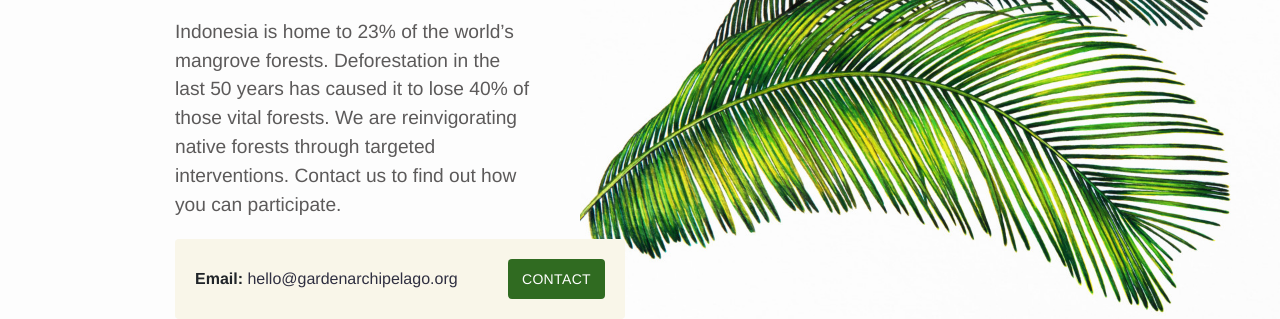
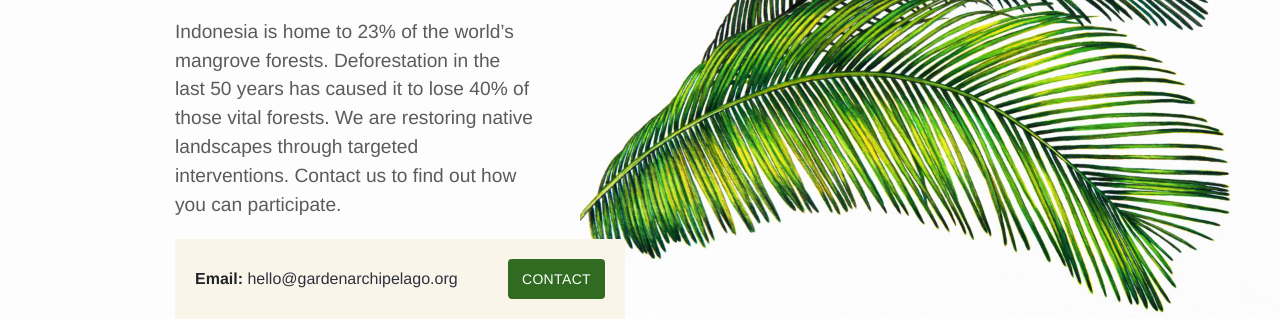
Before and after one commit to garden-archipelago/garden-archipelago.github.io, a Jekyll site: the page built from index.md, in a window 1280 px wide. Shown: the part 324-643 px from the top of the page. Built offline with Jekyll 4.4.1, drawn with Linux system fonts in a browser that asks for light colours.

Commit message:
Update index.md

```diff
--- a/index.md
+++ b/index.md
@@ -10,4 +10,4 @@
 
 # Littoral Reforestation
 
-Indonesia is home to 23% of the world’s mangrove forests. Deforestation in the last 50 years has caused it to lose 40% of those vital forests. We are reinvigorating native forests through targeted interventions. Contact us to find out how you can participate.
+Indonesia is home to 23% of the world’s mangrove forests. Deforestation in the last 50 years has caused it to lose 40% of those vital forests. We are restoring native landscapes through targeted interventions. Contact us to find out how you can participate.
```
